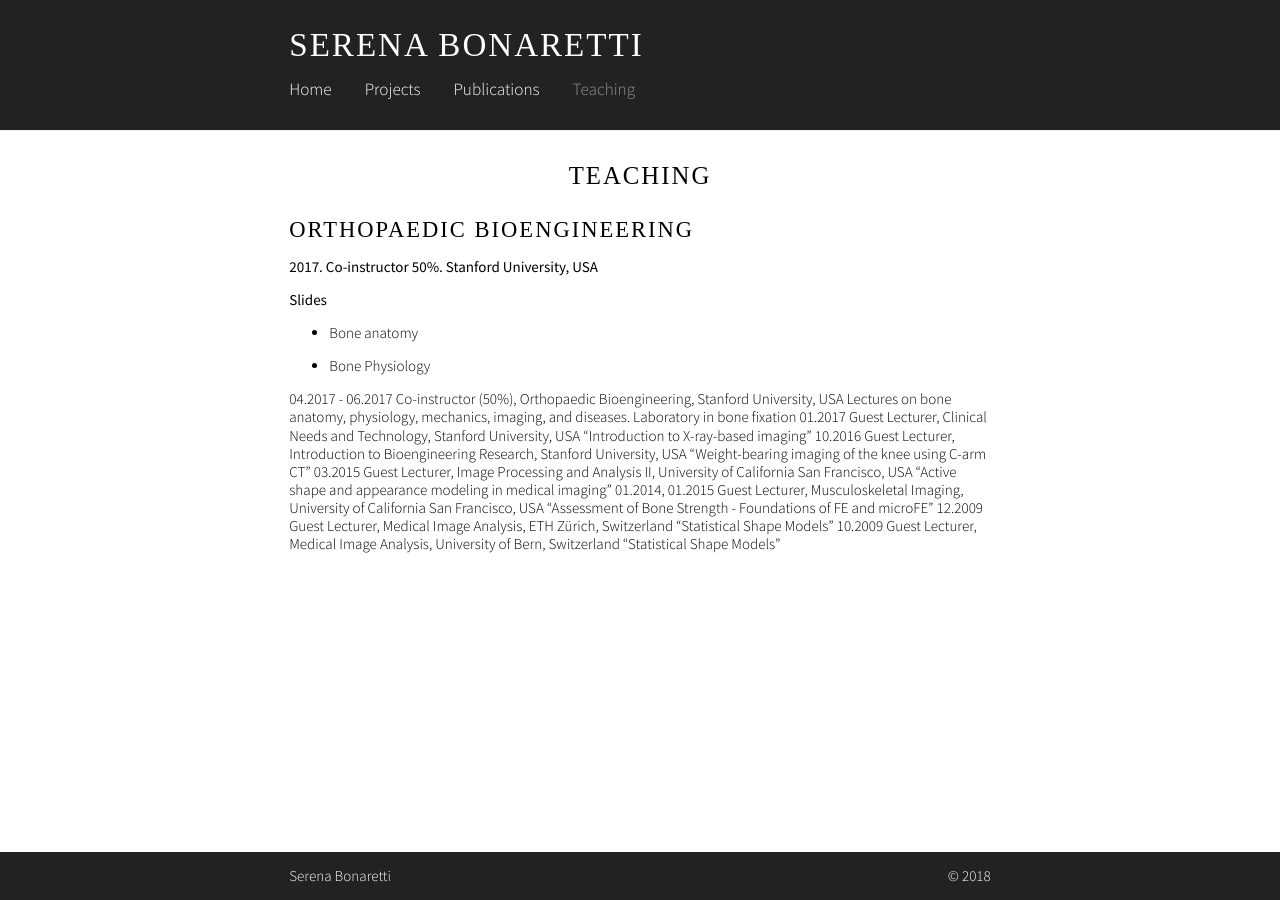
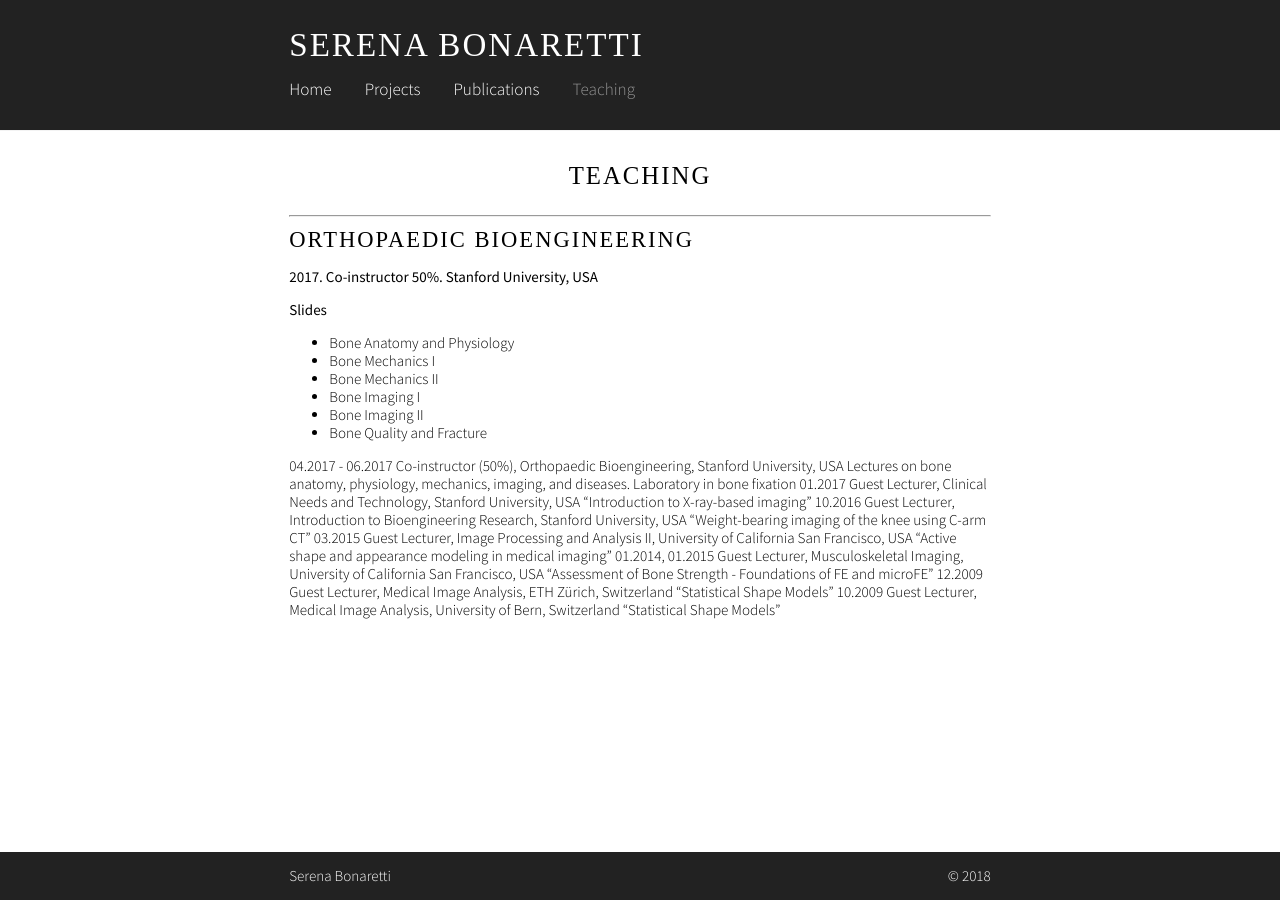
Before and after one commit to sbonaretti/sbonaretti.github.io, a Jekyll site: the page built from Teaching.md, in a window 1280 px wide. Built offline with Jekyll 4.4.1, drawn with Linux system fonts in a browser that asks for light colours; some web fonts are replaced.

Commit message:
Update Teaching.md

```diff
--- a/Teaching.md
+++ b/Teaching.md
@@ -1,15 +1,22 @@
 ---
 title: "Teaching"
 ---
+
+
+---
+
 
 #  Orthopaedic Bioengineering
 **2017. Co-instructor 50%. Stanford University, USA**
 
 **Slides**
 
-* Bone anatomy
-
-* Bone Physiology
+* Bone Anatomy and Physiology
+* Bone Mechanics I
+* Bone Mechanics II
+* Bone Imaging I
+* Bone Imaging II
+* Bone Quality and Fracture
 
 
 04.2017 - 06.2017	Co-instructor (50%), Orthopaedic Bioengineering, Stanford University, USA
```
